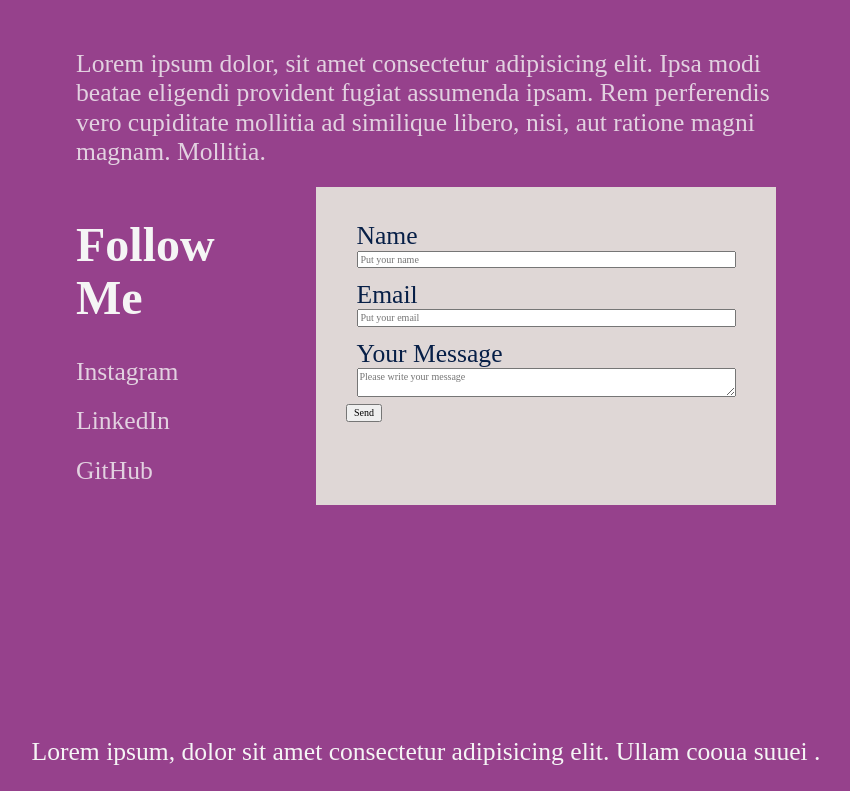
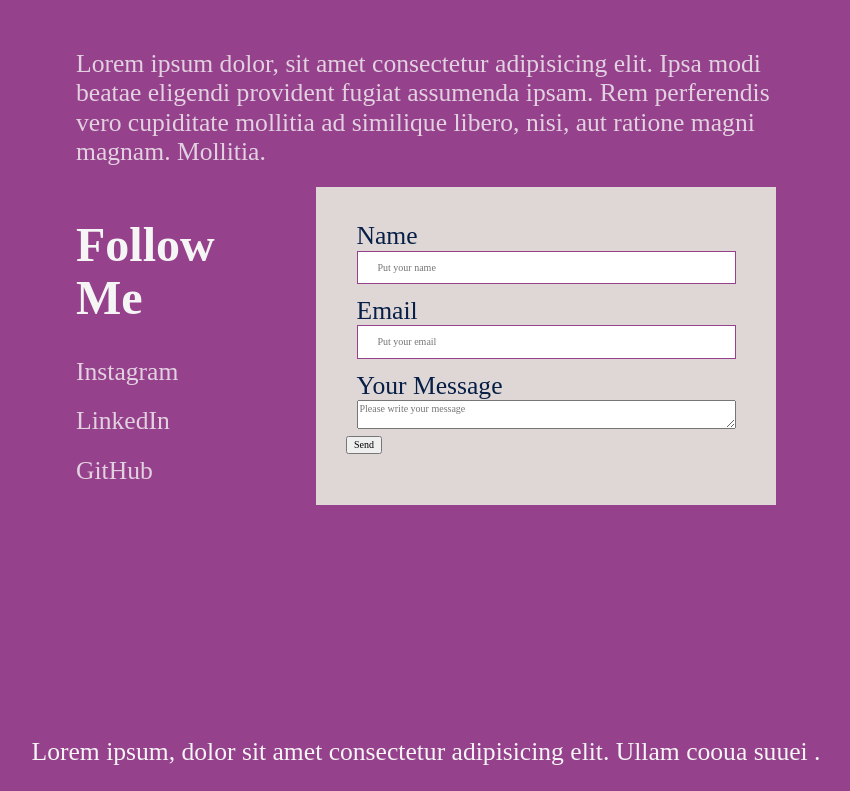
Before and after one commit to BrayanLanda/BlogHtml, a website built with Parcel: page index.html in a window 1280 px wide. Shown: the part 3188-3979 px from the top of the page, without its empty margins (214-1064 px from the left). Built offline with nearby package versions, Linux system fonts and the light colour scheme.

Commit message:
trabajando con la parte de estilos

```diff
--- a/main.css
+++ b/main.css
@@ -156,6 +156,10 @@ fieldset{
 label{
     font-size: var(--font-size-md);
 }
+input{
+    padding: 10px 20px;
+    border: 1px solid var(--color-primary);
+}
 
 /*Cards Expertise*/
 .card{
```
